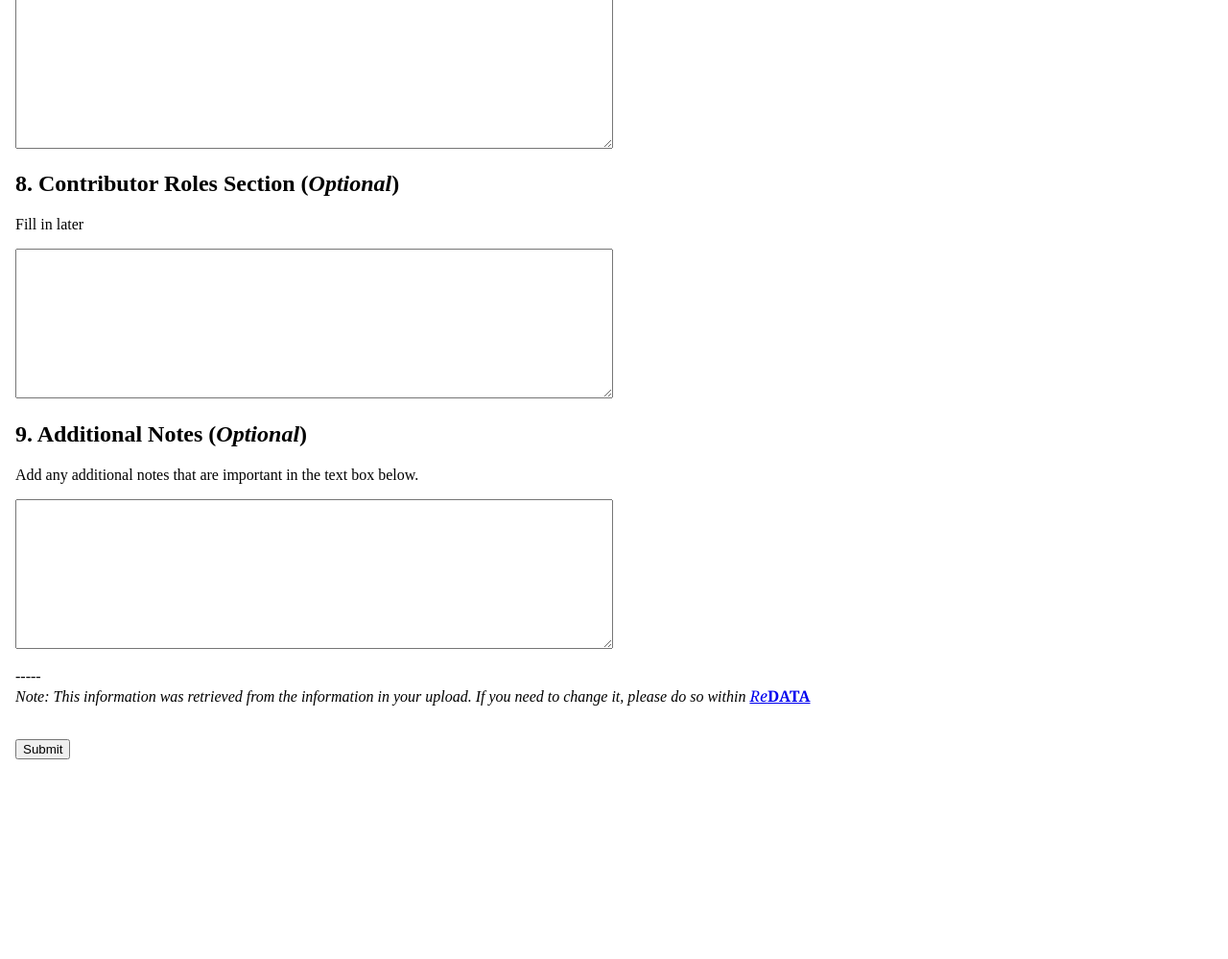
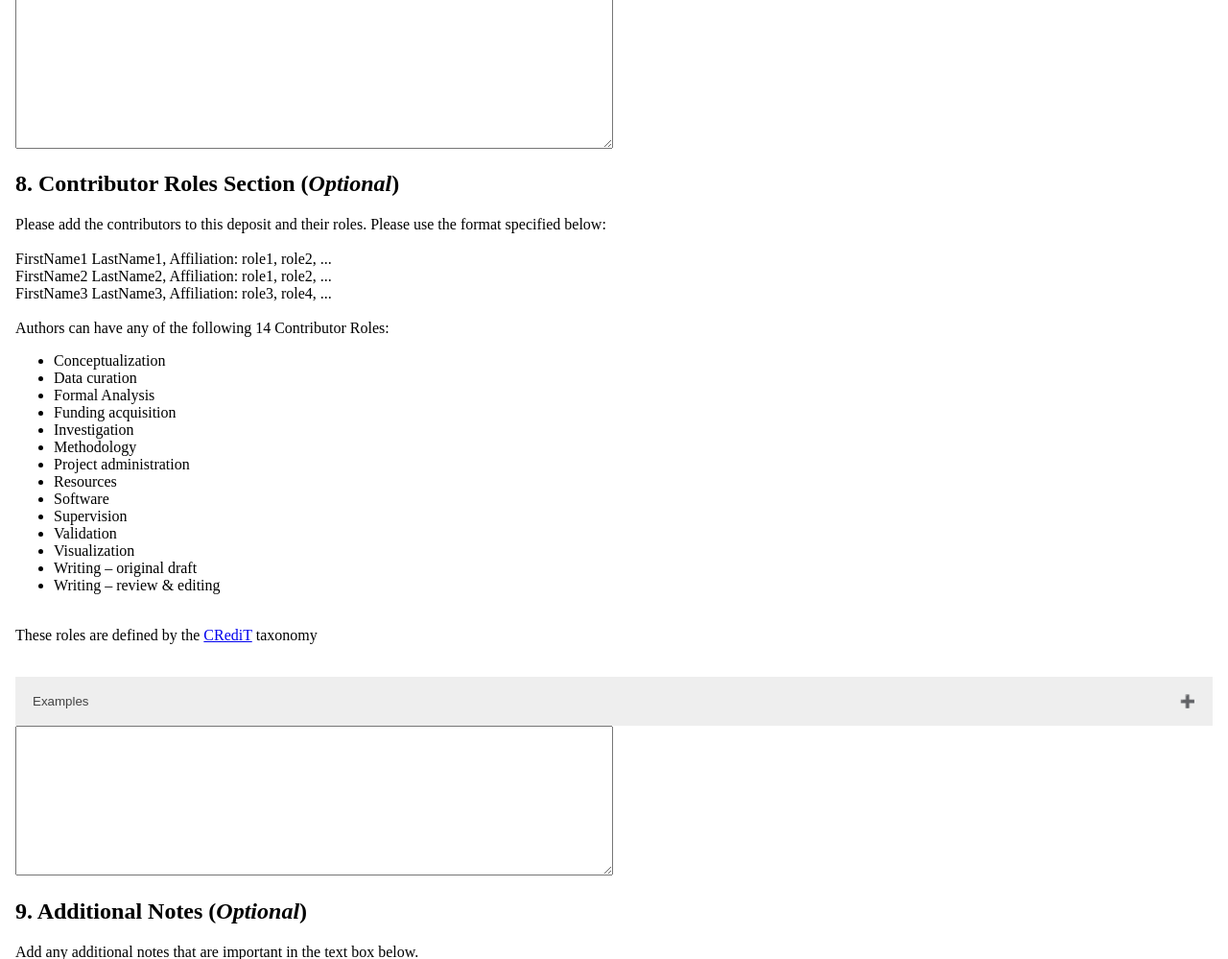
Before and after one commit to UAL-RE/ReM, a FastAPI app: template templates/intake.html in a window 1280 px wide. Shown: the part 2355-3354 px from the top of the page at 96% size. Before the commit the page ends 3146 px from the top, so only its background shows below. Run offline with FastAPI, Linux system fonts and the light colour scheme; the template is opened without the code that fills it, so the values that code supplies are empty; parts of the project's set-up code (start-up, migrations or seed data) failed here and were passed over.

Commit message:
Add content for contributor roles section in intake.html [ci skip]
 - Add content
 - Add accordion for examples

```diff
--- a/templates/intake.html
+++ b/templates/intake.html
@@ -200,8 +200,40 @@
 
   <h2><a class="anchor" name="contributors_head">8. Contributor Roles Section (<i>Optional</i>)</a></h2>
   <p>
-    Fill in later<br>
+    Please add the contributors to this deposit and their roles.  Please use the format specified below:<br><br>
+    FirstName1 LastName1, Affiliation: role1, role2, ...<br>
+    FirstName2 LastName2, Affiliation: role1, role2, ...<br>
+    FirstName3 LastName3, Affiliation: role3, role4, ...<br>
+    <br>
+
+    Authors can have any of the following 14 Contributor Roles:<br>
+    <ul>
+      <li>Conceptualization</li>
+      <li>Data curation</li>
+      <li>Formal Analysis</li>
+      <li>Funding acquisition</li>
+      <li>Investigation</li>
+      <li>Methodology</li>
+      <li>Project administration</li>
+      <li>Resources</li>
+      <li>Software</li>
+      <li>Supervision</li>
+      <li>Validation</li>
+      <li>Visualization</li>
+      <li>Writing – original draft</li>
+      <li>Writing – review & editing</li>
+    </ul>
+    <br>
+
+    These roles are defined by the <a href="http://credit.niso.org/">CRediT</a> taxonomy
   </p>
+  <br>
+  <button class="accordion">Examples</button>
+  <div class="panel">
+    Lisa Monroe, University of Arizona: Conceptualization, Formal Analysis, Methodology, Project administration, Writing – original draft<br>
+    Jhon Smith, University of Arizona: Data curation, Funding acquisition, Investigation, Writing – original draft
+  </div>
+  <br>
 
   <form method="post">
     <textarea id="contributors" name="materials" rows="10" cols="75" form="form">{{ submit_dict.contributors }}</textarea>
```
